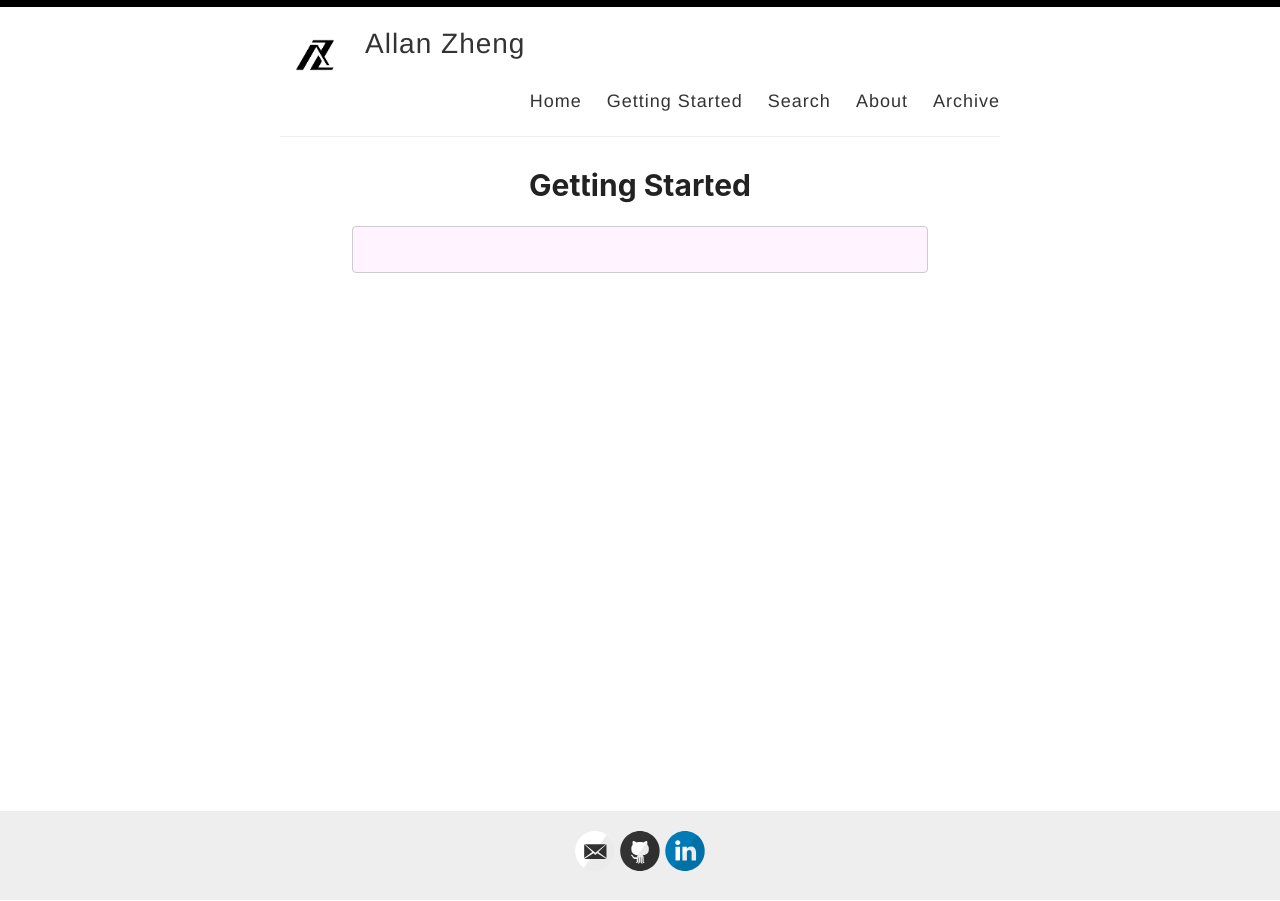
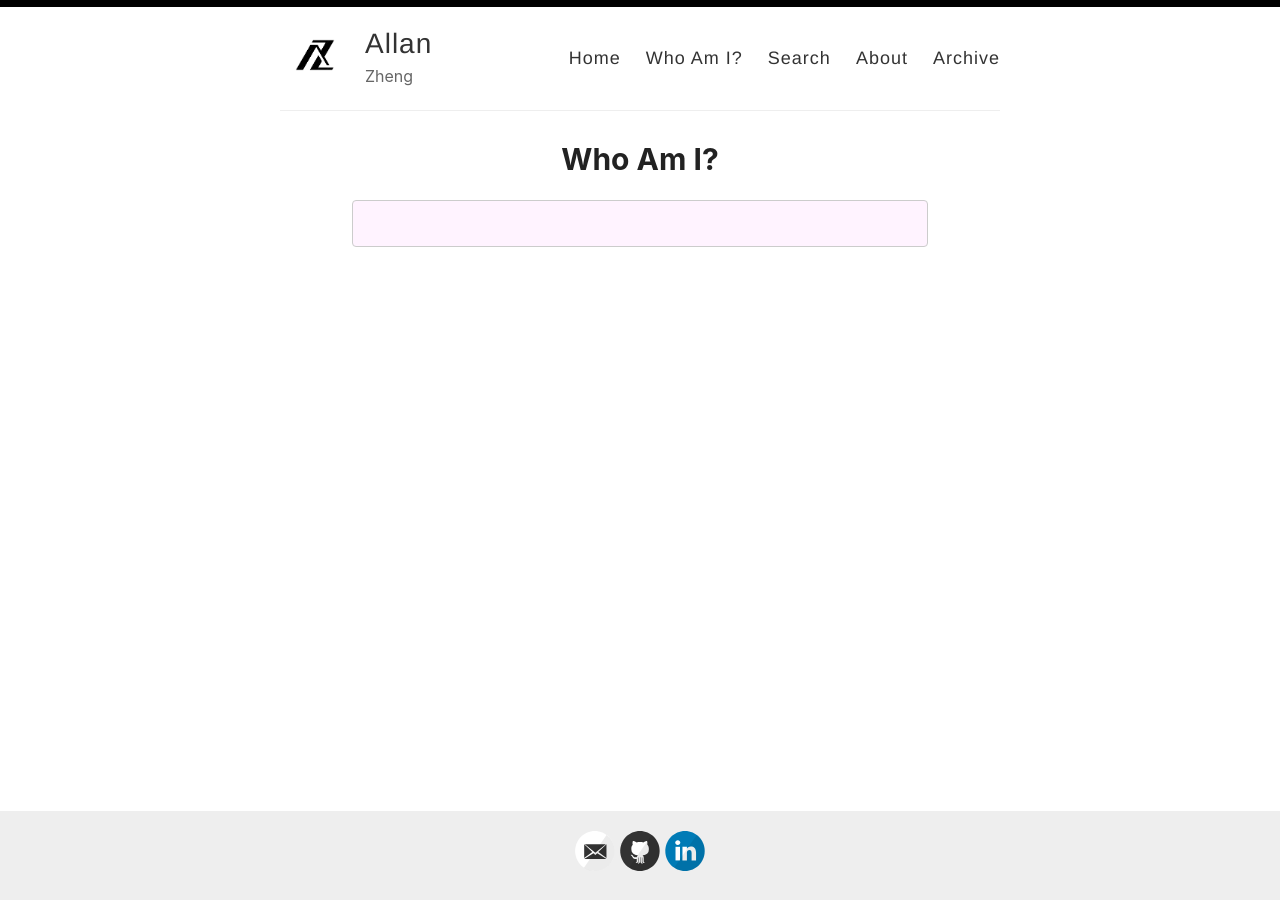
Before and after one commit to azheng888/azheng888.github.io, a Jekyll site: the page built from _pages/who_am_i.md, in a window 1280 px wide. Built offline with Jekyll 4.4.1, drawn with Linux system fonts in a browser that asks for light colours.

Commit message:
More changes

```diff
--- a/_config.yml
+++ b/_config.yml
@@ -3,13 +3,13 @@
 #
 
 # Name of your site (displayed in the header)
-name: Allan Zheng
+name: Allan
 
 # Name of the author
 author: Allan Zheng
 
 # Short bio or description (displayed in the header)
-description:
+description: Zheng
 
 # URL of your avatar or profile pic (you could use your GitHub profile pic)
 avatar: /images/az-logo.jpg
--- a/_layouts/default.html
+++ b/_layouts/default.html
@@ -29,7 +29,7 @@
 
             <nav>
               <a href="{{ site.baseurl }}/">Home</a>
-              <a href="{{ site.baseurl }}/getting-started">Getting Started</a>
+              <a href="{{ site.baseurl }}/who-am-i">Who Am I?</a>
               <a href="{{ site.baseurl }}/search">Search</a>
               <a href="{{ site.baseurl }}/about">About</a>
               <a href="{{ site.baseurl }}/archive">Archive</a>
--- a/_pages/getting-started.md
+++ b/_pages/who_am_i.md
@@ -1,7 +1,7 @@
 ---
 layout: page
-title: Getting Started
-permalink: /getting-started/
+title: Who Am I?
+permalink: /who-am-i/
 ---
 
 <div id="search-container">
```
